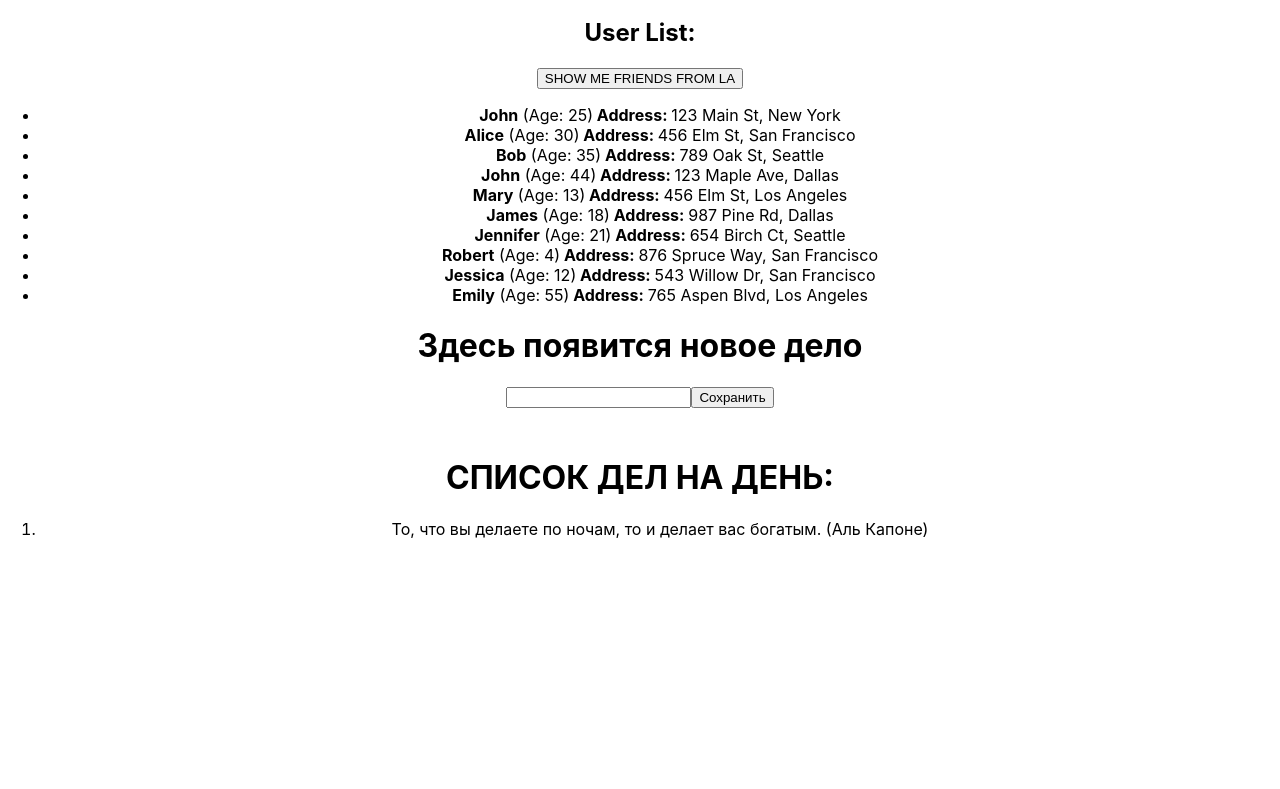
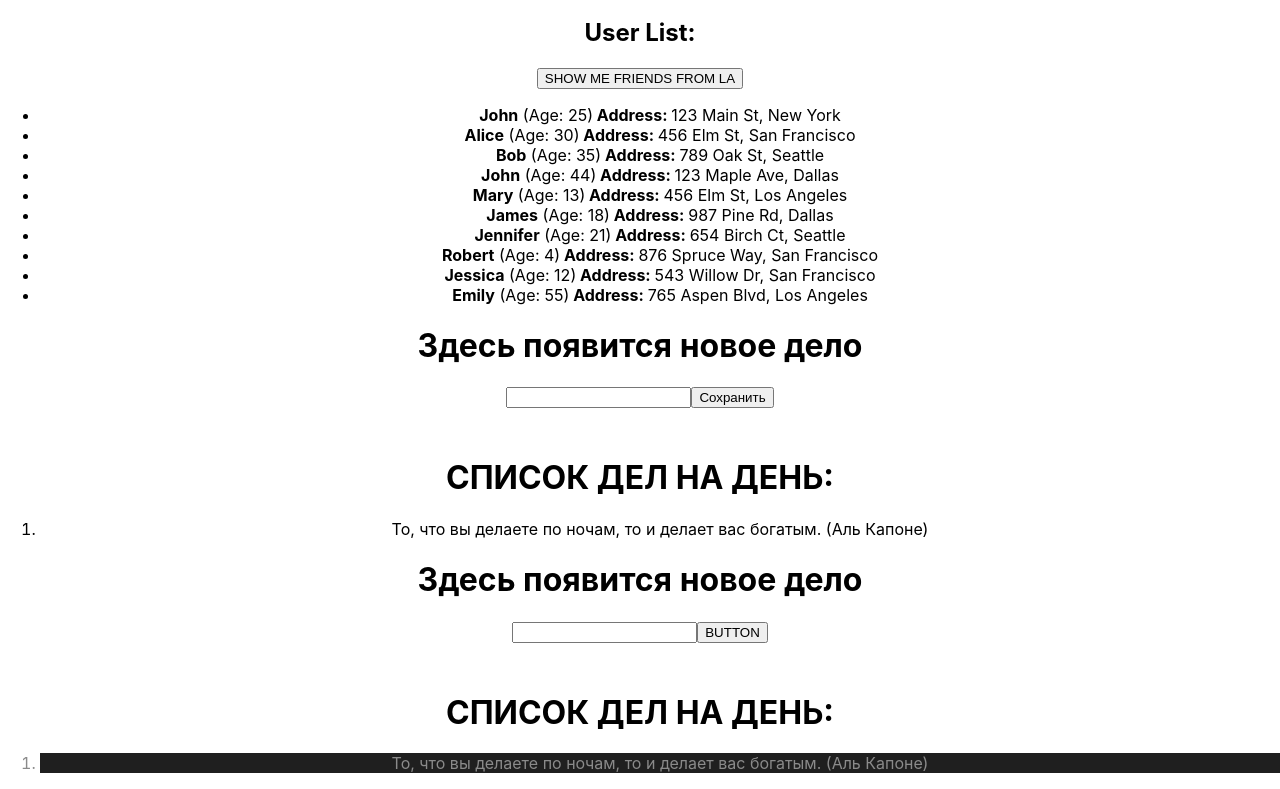
Before and after one commit to inplvce/cra-work-project, a React (Create React App) app: page / in a window 1280 px wide. Shown: the part 333-1122 px from the top of the page. Before the commit the page ends 888 px from the top, so only its background shows below. Built offline with nearby package versions, Linux system fonts and the light colour scheme.

Commit message:
new-commit

```diff
--- a/src/App.tsx
+++ b/src/App.tsx
@@ -11,7 +11,7 @@ function App() {
       <HW1 />
       <HW2 />
       <HW3 />
-      {/*<HW4 />*/}
+      <HW4 />
     </div>
   );
 }
--- a/src/HW/3/HW3.tsx
+++ b/src/HW/3/HW3.tsx
@@ -21,13 +21,8 @@ export const HW3 = () => {
   };
 
   const handleSave = () => {
-
       if(!currentText.trim()) return
-
-    // ЗАСЕТАТЬ БЫ ТЕКСТ В texts И НЕ ПОТЕРЯТЬ НАПУТСТВИЕ ИЗ ПРОШЛОГО ВЕКА)
-      const copy = [...texts]
-      const temp = copy.concat(currentText)
-      setTexts(temp)
+      setTexts((texts)=>[...texts, currentText])
       // А ЗАТЕМ УБРАТЬ ЗА СОБОЙ В currentText
       setCurrentText("")
 
--- a/src/HW/4/Button.tsx
+++ b/src/HW/4/Button.tsx
@@ -1,16 +1,16 @@
 type ButtonPropsType = {
-  callBack: any // НУЖНО ПРОТИПИЗИРОВАТЬ
-  name: any // НУЖНО ПРОТИПИЗИРОВАТЬ
+  callBack: ()=>void // НУЖНО ПРОТИПИЗИРОВАТЬ
+  name: string // НУЖНО ПРОТИПИЗИРОВАТЬ
 };
 
-export const Button = (props: ButtonPropsType) => {
+export const Button = ({callBack, name}:ButtonPropsType) => {
   const callBackHandler = () => {
-    // НУЖНО ДОПИСАТЬ
+    callBack()
   };
 
   return (
     <button id={'hw04-button'} onClick={callBackHandler}>
-      {props.name}
+      {name}
     </button>
   );
 };
--- a/src/HW/4/HW4.tsx
+++ b/src/HW/4/HW4.tsx
@@ -1,50 +1,52 @@
-import { useState } from 'react';
-import s from './HW4.module.css';
-import { Button } from './Button';
-import { Input } from './Input';
+import React, {useState} from 'react';
+import {Button} from './Button';
+import {Input} from './Input';
+import S from './HW4.module.css';
+
+
 
 export const HW4 = () => {
-  // 1️⃣ Раскомментируйте JSX (HW4.tsx) и вы увидите,
-  // что приложение начнет гореть красным и ругаться 😡
-  // 2️⃣ Ваша задача: ❗ПОЧИНИТЬ ПРОЕКТ❗
-  // - прописать типизацию, где необходимо
-  // - починить все, что горит красным
-  // - дописать функциональность (где указано комментариями)
-  // - приложение должно компилироваться и запускаться в браузере
-
-  const [currentText, setCurrentText] = useState('');
+    const [currentText, setCurrentText] = useState<string>(''); // Укажите тип string для currentText
     const [texts, setTexts] = useState<string[]>([
         'То, что вы делаете по ночам, то и делает вас богатым. (Аль Капоне)',
-  ]);
+    ]);`1`
 
     const handleSave = () => {
-    setTexts([currentText, ...texts]);
+        setTexts([...texts, currentText]);
         setCurrentText('');
     };
 
     return (
         <div id={'hw04'}>
-      {/*{currentText ? (*/}
-      {/*  <h1 id={'hw04-text'}>{currentText}</h1>*/}
-      {/*) : (*/}
-      {/*  <h1 id={'hw04-default-text'}>Здесь появится новое дело</h1>*/}
-      {/*)}*/}
+            {currentText ? (
+                <h1 id={'hw04-text'}>{currentText}</h1>
+            ) : (
+                <h1 id={'hw04-default-text'}>Здесь появится новое дело</h1>
+            )}
 
-      {/*<Input НЕ ХВАТАЕТ АРГУМЕНТОВ />*/}
+            {/* Используйте set вместо ()=>{} и добавьте тип для currentText */}
+            <Input
+                currentText={currentText}
+                setCurrentText={setCurrentText}/>
 
-      {/*<Button НЕ ХВАТАЕТ АРГУМЕНТОВ />*/}
+            {/* Добавьте коллбек для Button */}
+            <Button callBack={handleSave} name={'BUTTON'}/>
 
-      {/*<h1 style={{ marginTop: '50px' }}>СПИСОК ДЕЛ НА ДЕНЬ:</h1>*/}
+            <h1 style={{marginTop: '50px'}}>СПИСОК ДЕЛ НА ДЕНЬ:</h1>
 
-      {/*<ol id={'hw04-tasks'}>*/}
-      {/*  {texts.map((el, index) => {*/}
-      {/*    return (*/}
-      {/*      <li key={index} id={`hw04-task-${index}`} className={ЕСЛИ ЧЕТН ? S.chetNechet : ''}>*/}
-      {/*        {el}*/}
-      {/*      </li>*/}
-      {/*    );*/}
-      {/*  })}*/}
-      {/*</ol>*/}
+            <ol id={'hw04-tasks'}>
+                {texts.map((el, index) => {
+                    return (
+                        <li
+                            key={index}
+                            id={`hw04-task-${index}`}
+                            className={index % 2 === 0 ? S.chetNechet : ''} // Добавьте условие для определения четности/нечетности
+                        >
+                            {el}
+                        </li>
+                    );
+                })}
+            </ol>
         </div>
     );
 };
--- a/src/HW/4/Input.tsx
+++ b/src/HW/4/Input.tsx
@@ -1,14 +1,13 @@
+import {ChangeEvent} from "react";
+
 type InputPropsType = {
-	currentText: any // НУЖНО ПРОТИПИЗИРОВАТЬ
-	setCurrentText: any // НУЖНО ПРОТИПИЗИРОВАТЬ
+	currentText: string // НУЖНО ПРОТИПИЗИРОВАТЬ
+	setCurrentText: (texts: string)=>void // НУЖНО ПРОТИПИЗИРОВАТЬ
 };
 
-export const Input = (props: InputPropsType) => {
-	const onChangeHandler = (event: 'НУЖНО ПРОТИПИЗИРОВАТЬ') => {
-		// НУЖНО ДОПИСАТЬ
+export const Input = ({currentText, setCurrentText}: InputPropsType) => {
+	const onChangeHandler = (event: ChangeEvent<HTMLInputElement>) => {
+setCurrentText(event.currentTarget.value)
 	};
-
-	// return (
-	//   <input id={'hw04-input'} type="text" value={props.currentText} onChange={onChangeHandler} />
-	// );
+return <input value={currentText} onChange={onChangeHandler}/>
 };
```
Lines whose indentation alone changed are shown as unchanged.
